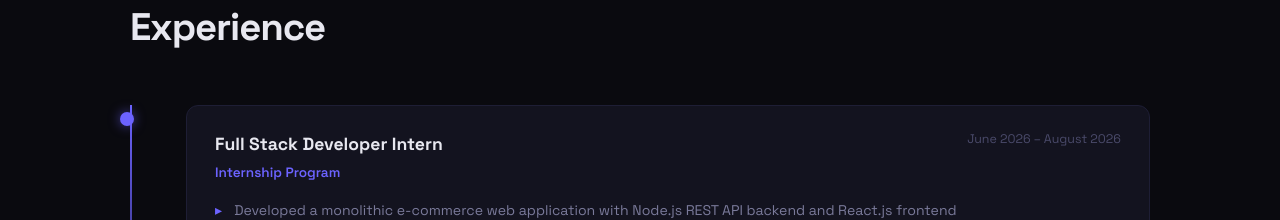
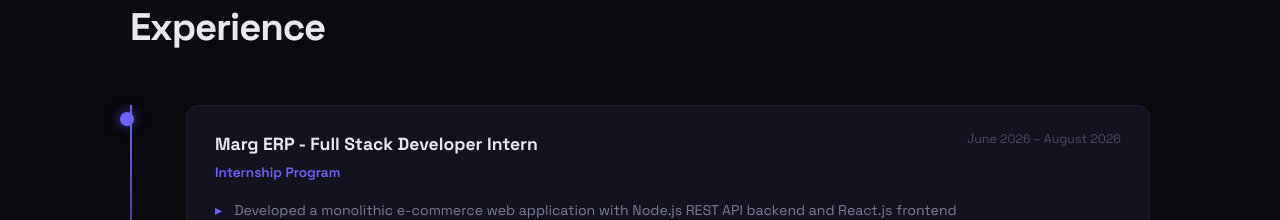
Before and after one commit to mihirprabhakar/mihir-portfolio, a React (Vite) app in the folder frontend/: page / in a window 1280 px wide. Shown: the part 3480-3700 px from the top of the page. Built offline with nearby package versions, Linux system fonts and the light colour scheme.

Commit message:
added the company anme

```diff
--- a/frontend/src/App.jsx
+++ b/frontend/src/App.jsx
@@ -312,7 +312,7 @@
               <div className="timeline-content">
                 <div className="tl-header">
                   <div>
-                    <h3 className="tl-role">Full Stack Developer Intern</h3>
+                    <h3 className="tl-role">Marg ERP - Full Stack Developer Intern</h3>
                     <p className="tl-company">Internship Program</p>
                   </div>
                   <span className="tl-period">June 2026 – August 2026</span>
```
